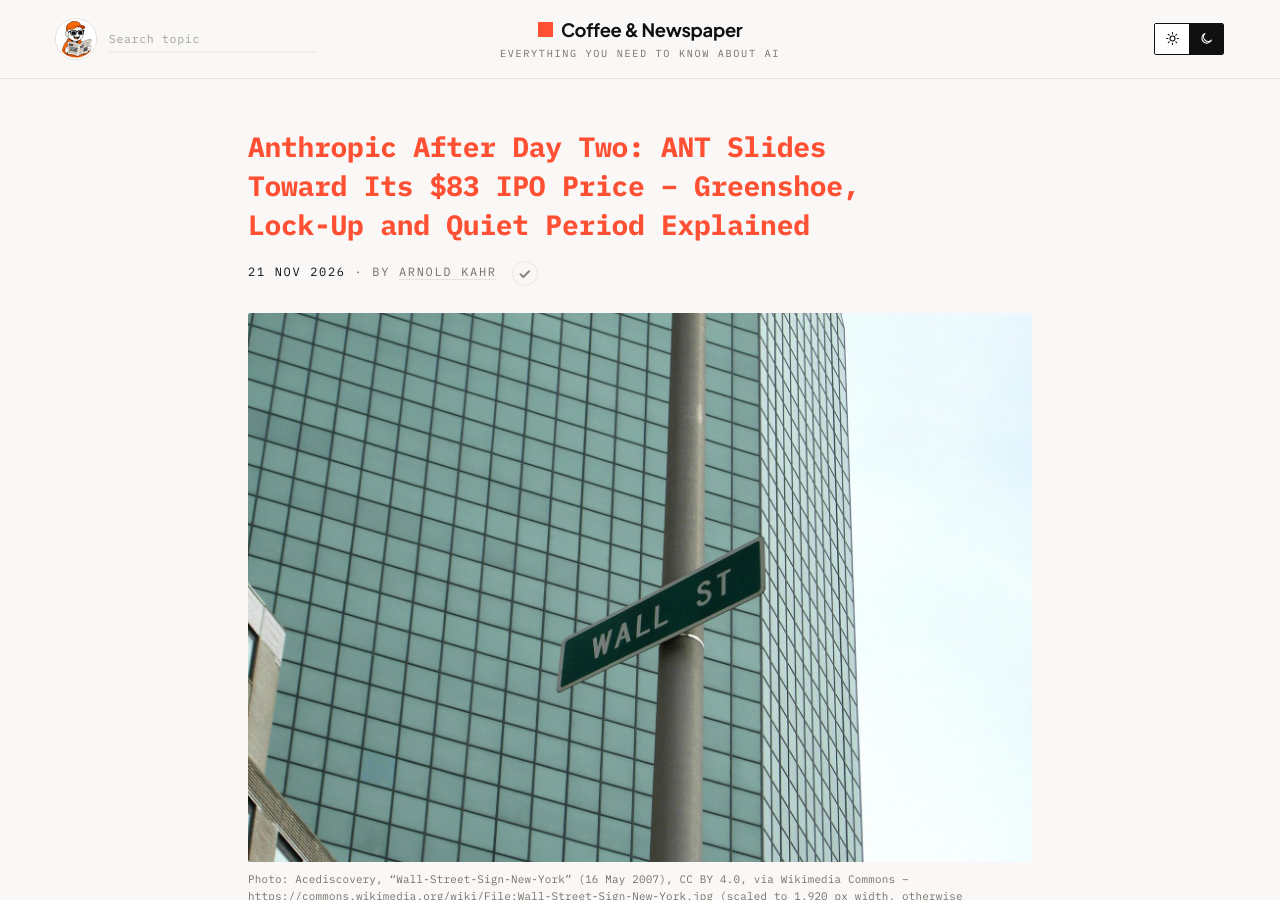
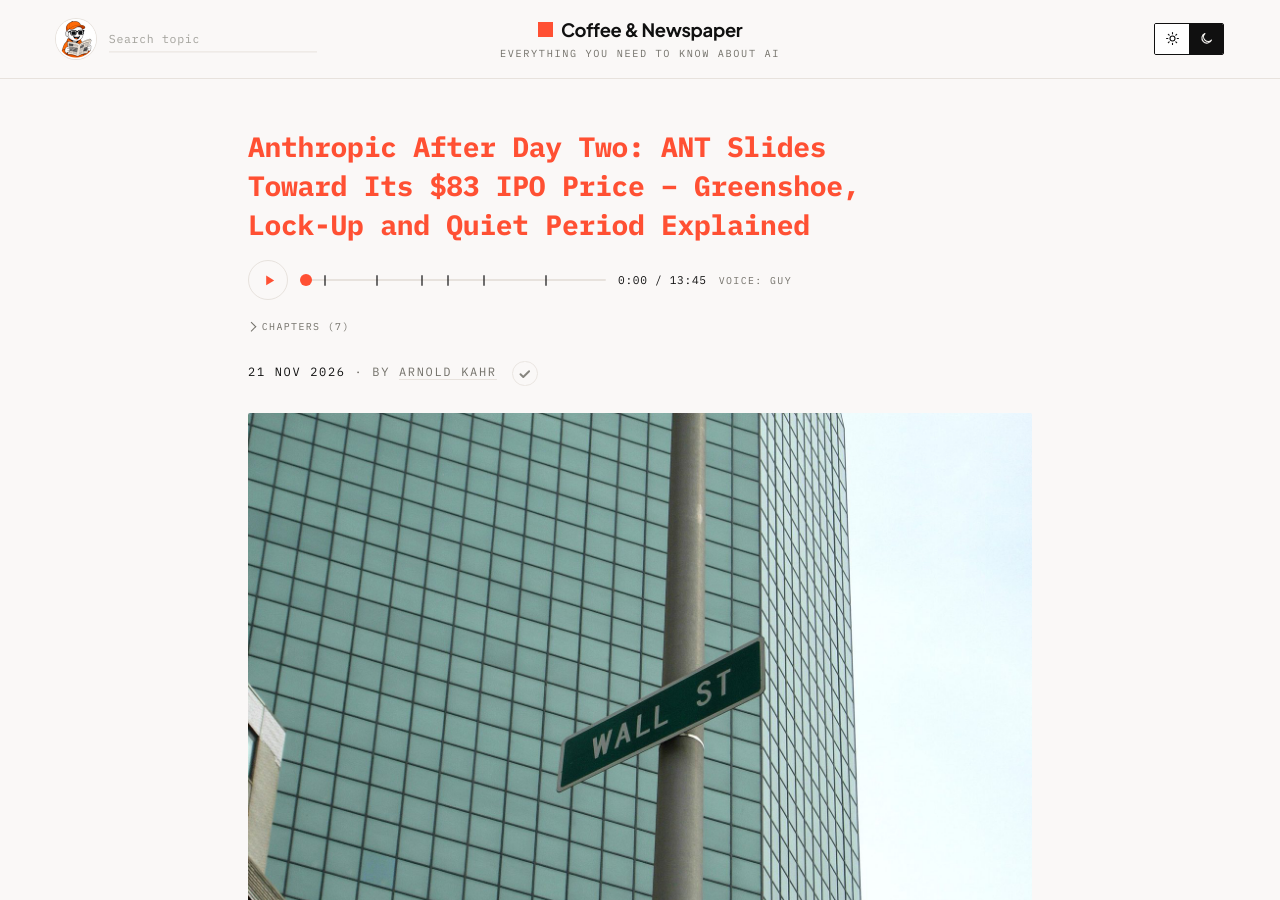
Before and after one commit to architect-high-level-core/coffee-and-newspaper, a Jekyll site: the page built from _posts/2026-11-21-anthropic-ant-second-day-lockup-greenshoe-openai.md, in a window 1280 px wide and 900 px high. Built offline with Jekyll 4.4.1, drawn with Linux system fonts in a browser that asks for light colours; part of the change alters nothing that is shown.

Commit message:
Audio with chapters: 2026-11-21-anthropic-ant-second-day-lockup-greenshoe-openai.md

```diff
--- a/_posts/2026-11-21-anthropic-ant-second-day-lockup-greenshoe-openai.md
+++ b/_posts/2026-11-21-anthropic-ant-second-day-lockup-greenshoe-openai.md
@@ -12,6 +12,17 @@ image_credit: "Photo: Acediscovery, “Wall-Street-Sign-New-York” (16 May 2007
 image_license: "CC BY 4.0"
 image_license_url: "https://creativecommons.org/licenses/by/4.0/"
 image_description: "Street sign for Wall Street in New York City, photographed in May 2007. It is used here as a general symbol of the US stock market. Anthropic is listed on the Nasdaq, not on the New York Stock Exchange on Wall Street, and the photo does not show anything connected with the ANT share."
+audio: /assets/audio/anthropic-ant-second-day-lockup-greenshoe-openai.mp3
+audio_voice: Guy
+audio_duration: "13:45"
+audio_chapters:
+  - {t: 0, title: "Intro"}
+  - {t: 52, title: "The short version"}
+  - {t: 199, title: "How ANT traded on day two"}
+  - {t: 325, title: "What analysts and media say"}
+  - {t: 399, title: "The greenshoe"}
+  - {t: 500, title: "The lock-up"}
+  - {t: 673, title: "What the listing means for OpenAI and…"}
 ---
 
 Two days, two very different moods. On Thursday, **Anthropic** (Nasdaq: **ANT**), the maker of the **Claude** AI models, closed its first trading day 17% above its offer price. On **Friday, 20 November 2026**, the share gave back much of that gain and briefly came within a few cents of the **$83** IPO price.
```
Also changed, not shown: 1 other file.
